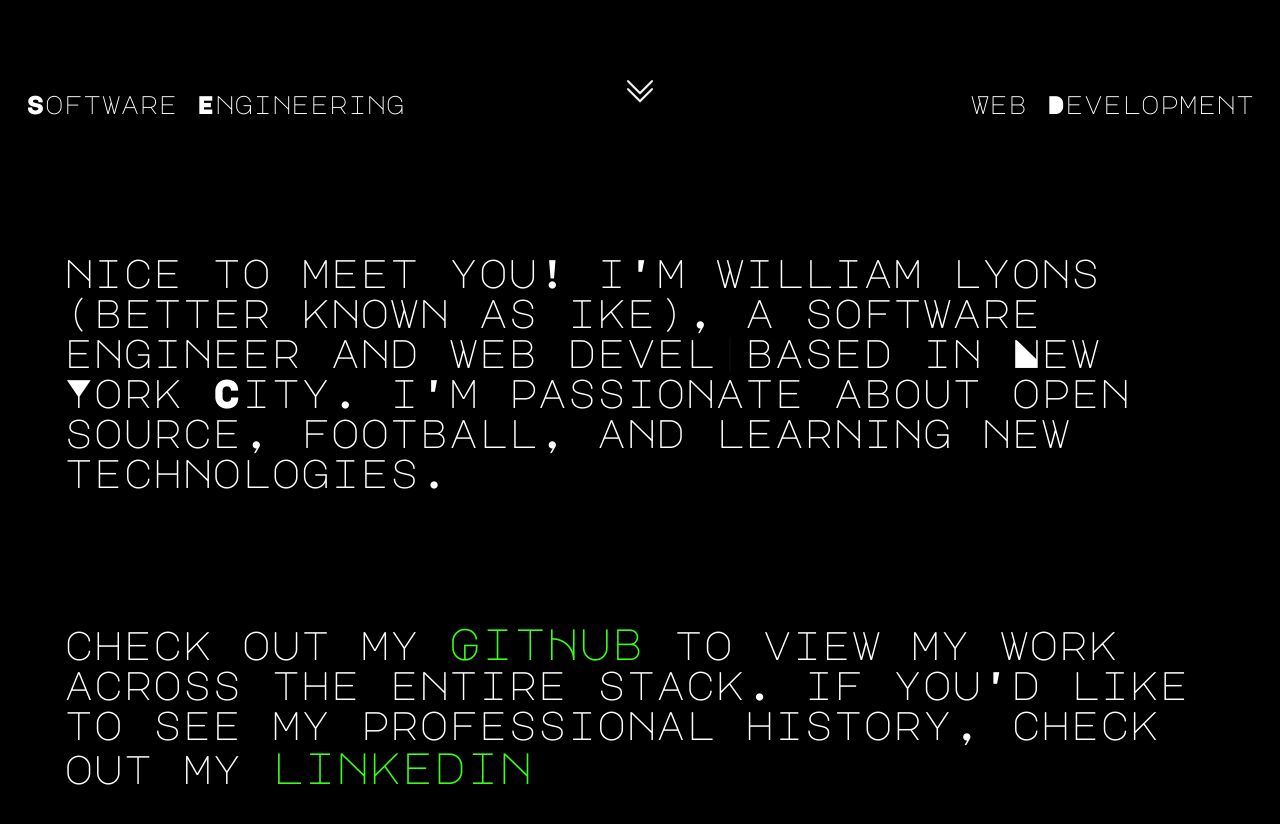
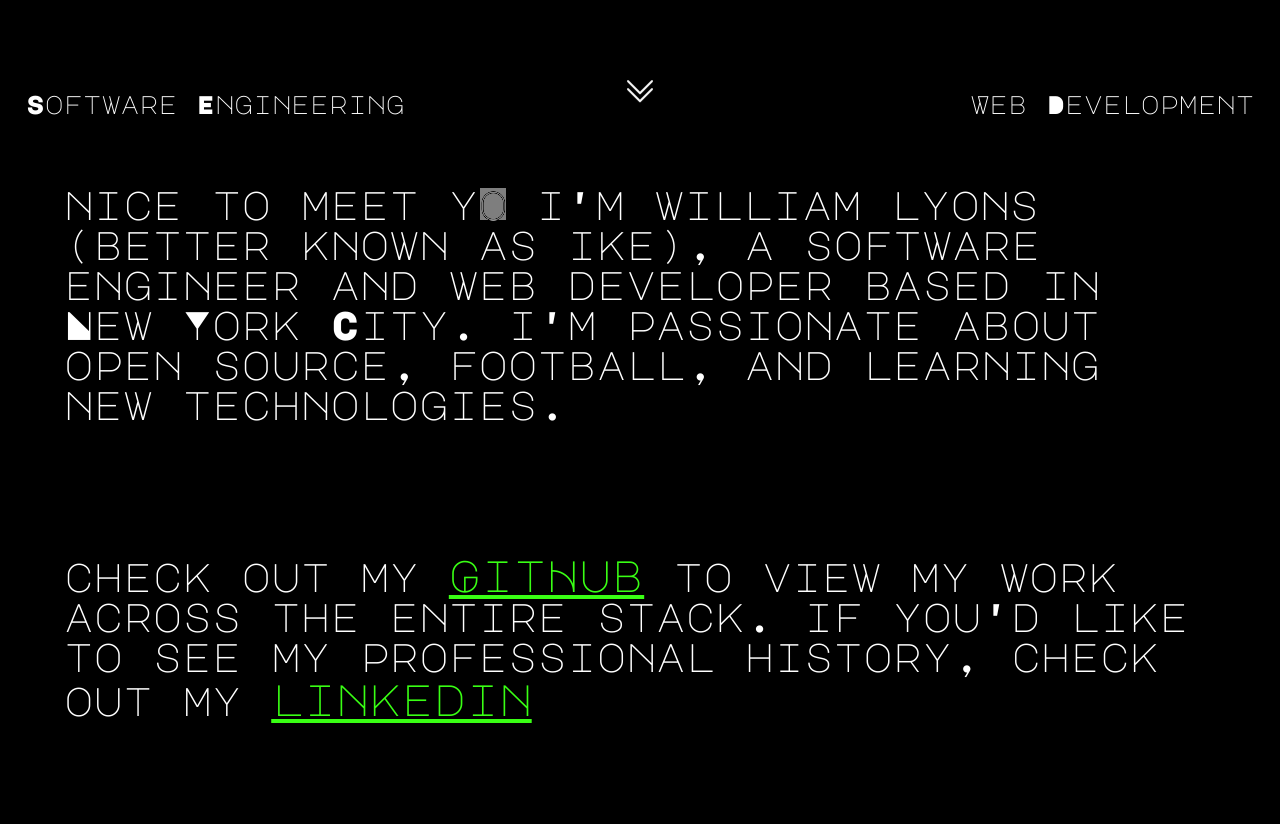
Before and after one commit to IkeLyons/IkeLyons.github.io, a React (Create React App) app: page / in a window 1280 px wide. Shown: the part 680-1504 px from the top of the page. Built offline with nearby package versions, Linux system fonts and the light colour scheme.

Commit message:
type animator mostly done and placed in site

```diff
--- a/src/Bio.css
+++ b/src/Bio.css
@@ -2,8 +2,8 @@
   height: 100vh;
   display: flex;
   flex-flow: column wrap;
-  justify-content: center;
-  align-items: center;
+  /* justify-content: center; */
+  /* align-items: center; */
 }
 
 .bioRoot > div {
@@ -19,7 +19,7 @@ a {
   display: inline-block;
   font-size: 1.1em;
   color: #39ff14;
-  text-decoration: none;
+  /* text-decoration: none; */
 }
 
 a:hover {
--- a/src/Bio.js
+++ b/src/Bio.js
@@ -6,7 +6,7 @@ function Bio() {
   return (
     <div className="bioRoot">
       <div className="bioText">
-        nice to meet you! i'm william lyons (better known as ike), a <TypeAnimator text="software engineer and web developer " timeout={100}></TypeAnimator>
+        <TypeAnimator text="nice to meet you!" timeout={200}></TypeAnimator> i'm william lyons (better known as ike), a software engineer and web developer
         based in New York City. i'm passionate about open source, football, and learning new technologies.{" "}
       </div>
       <div className="linkText">
--- a/src/TypeAnimator.css
+++ b/src/TypeAnimator.css
@@ -1,16 +1,32 @@
-.blinkingCursor {
-  animation: blink 1s infinite;
+.typeAnimator {
+  display: inline;
+  margin-right: 0;
 }
 
-.typeAnimator {
+.contentDiv {
   display: inline;
 }
 
+.test {
+  margin-top: auto;
+  margin-left: -0.7em;
+  /* margin-right: 1.5em; */
+  display: inline-block;
+  width: 0.66em;
+  height: 0.8em;
+  background-color: grey;
+  animation: blink 0.5s infinite;
+  mix-blend-mode: difference;
+}
+
 @keyframes blink {
-  from {
+  0% {
+    opacity: 0;
+  }
+  50% {
     opacity: 1;
   }
-  to {
-    opacity: 0;
+  100% {
+    opacity: 1;
   }
 }
--- a/src/TypeAnimator.js
+++ b/src/TypeAnimator.js
@@ -16,9 +16,11 @@ function TypeAnimator({ text = "", timeout = 1000 }) {
   useEffect(() => {
     if (isVisible) {
       if (index < text.length) {
+        let to = timeout + (Math.floor(Math.random() * 200) - 99);
+        console.log(index);
         setTimeout(() => {
           setContent((content) => content + text[index]);
-        }, timeout);
+        }, to);
         setIndex((index) => index + 1);
       } else {
         setIsBlinking(false);
@@ -47,8 +49,10 @@ function TypeAnimator({ text = "", timeout = 1000 }) {
 
   return (
     <div ref={currentElement} className="typeAnimator">
+      {/* <div className="contentDiv">{content}</div> */}
+
       {content}
-      {isBlinking ? <span className="blinkingCursor">|</span> : null}
+      {isBlinking ? <div className="test"></div> : null}
     </div>
   );
 }
```
